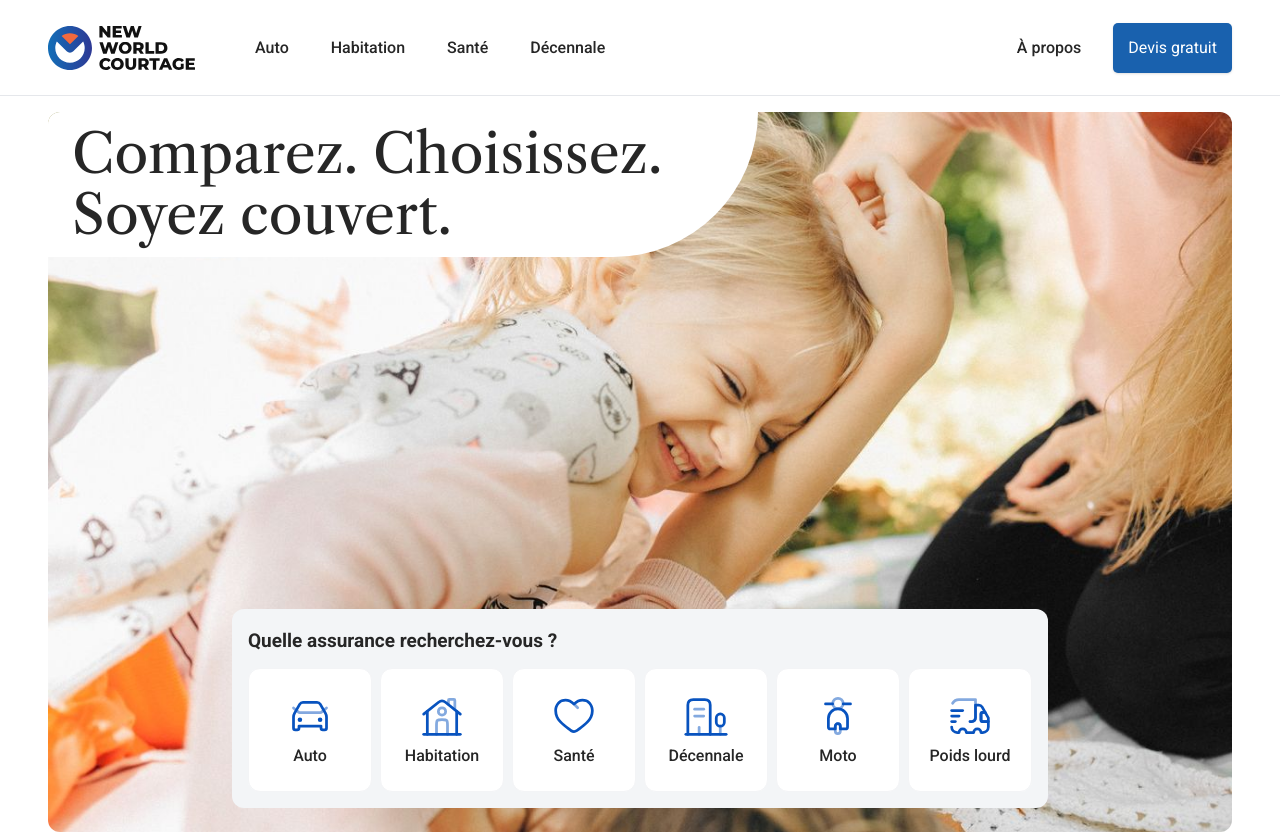
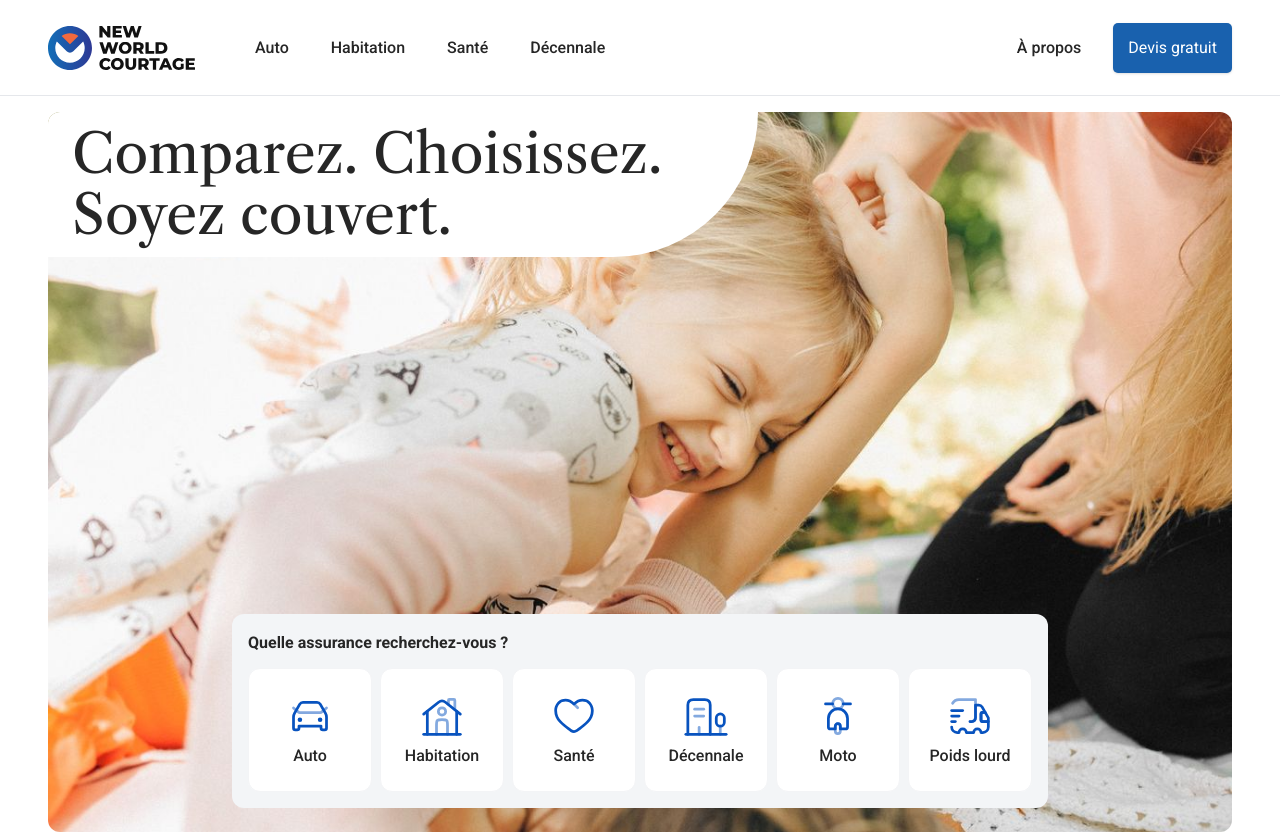
Before and after one commit to mehdibenrabiaa/new_world_courtage, a Next.js app: page / in a window 1280 px wide. Shown: the top 834 px of the page. Built offline with nearby package versions, Linux system fonts and the light colour scheme.

Commit message:
ui: adjust hero category title to 15-16px semibold

```diff
--- a/components/Hero.js
+++ b/components/Hero.js
@@ -97,7 +97,7 @@ export default function Hero() {
             {/* Bottom bar */}
             <div className="mt-[300px] lg:mt-auto px-4 lg:px-8 pb-6">
               <div className="bg-[var(--color-light)] rounded-xl px-4 py-4 flex flex-col gap-3 w-full lg:w-fit lg:mx-auto">
-                <p className="font-semibold text-[17px] sm:text-[19px] text-[var(--color-text)] whitespace-nowrap shrink-0">
+                <p className="font-semibold text-[15px] sm:text-[16px] text-[var(--color-text)] whitespace-nowrap shrink-0">
                   Quelle assurance recherchez-vous ?
                 </p>
                 <div className="flex flex-col lg:flex-row gap-2">
```
